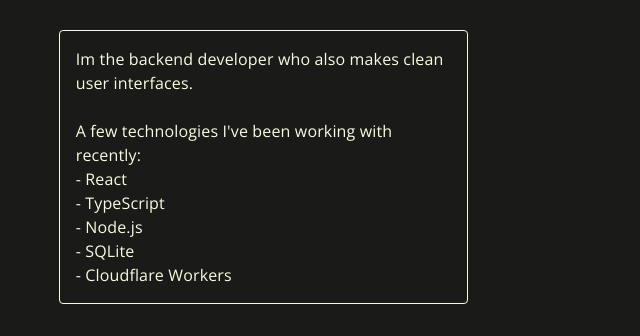
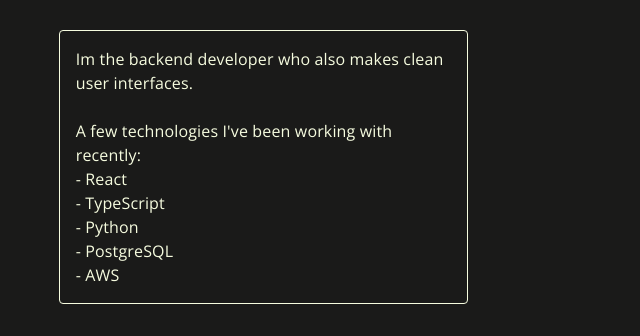
Before and after one commit to CodeJonesW/Wills_Blog, a Next.js app: page / in a window 1280 px wide. Shown: the part 728-1064 px from the top of the page, without its empty margins (0-640 px from the left). Built offline with nearby package versions, Linux system fonts and the light colour scheme.

Commit message:
update techs on profile

```diff
--- a/pages/index.tsx
+++ b/pages/index.tsx
@@ -137,9 +137,9 @@ export default function Home({ posts }: BlogProps) {
                 A few technologies I've been working with recently:
                 - React
                 - TypeScript
-                - Node.js
-                - SQLite
-                - Cloudflare Workers
+                - Python
+                - PostgreSQL
+                - AWS
                 `}
               </Typography>
             </Box>
```
